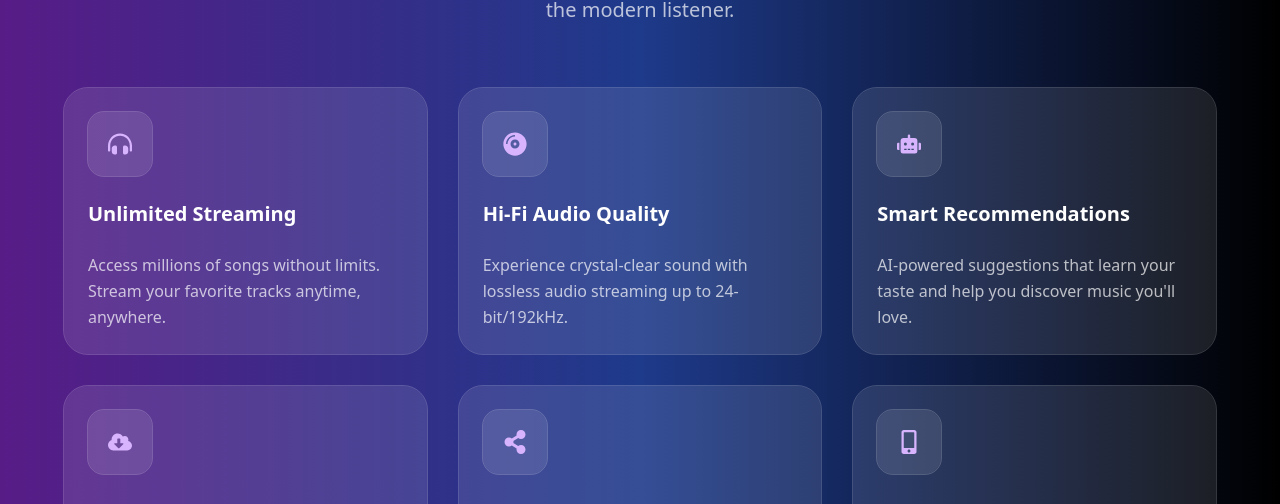
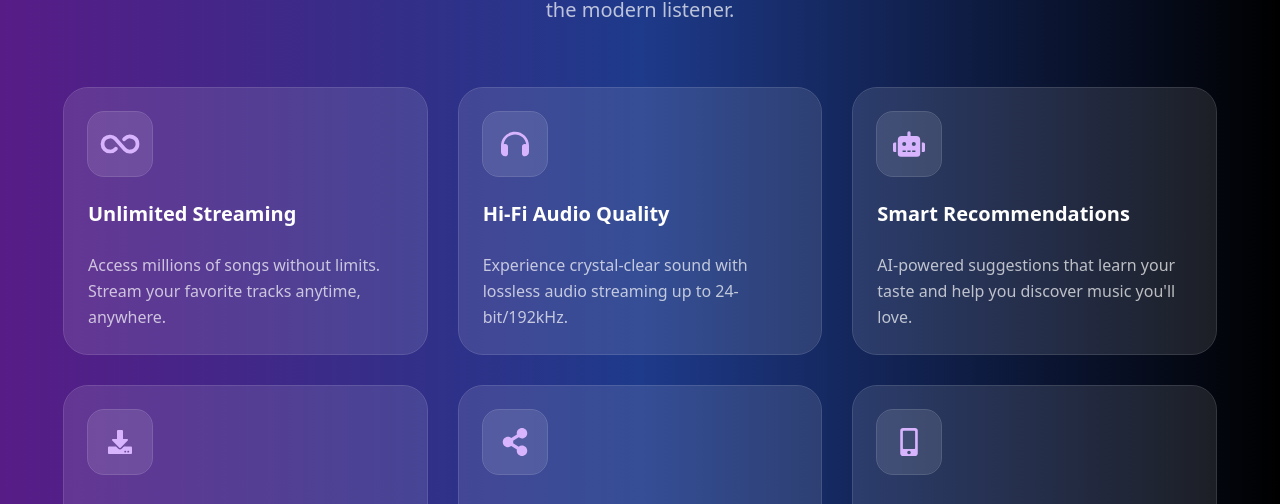
Before and after one commit to Alfianzyh/music4lyfe, a React (Vite) app: page / in a window 1280 px wide. Shown: the part 1038-1542 px from the top of the page. Built offline with nearby package versions, Linux system fonts and the light colour scheme.

Commit message:
update icon feature

```diff
--- a/src/components/FeatureSection.jsx
+++ b/src/components/FeatureSection.jsx
@@ -1,6 +1,8 @@
 import React from "react";
 import FeatureCard from "./FeatureCard";
-import { FaHeadphonesAlt, FaCompactDisc, FaRobot, FaCloudDownloadAlt, FaShareAlt, FaMobileAlt } from "react-icons/fa";
+import { FaRobot, FaDownload , FaShareAlt, FaMobileAlt } from "react-icons/fa";
+import { PiInfinityBold } from "react-icons/pi";
+import { FaHeadphones } from "react-icons/fa6";
 
 const FeatureSection = () => {
   return (
@@ -13,27 +15,27 @@ const FeatureSection = () => {
       </div>
 
       <div className="mt-16 grid gap-8 md:grid-cols-2 lg:grid-cols-3 max-w-6xl mx-auto">
-        <FeatureCard icon={<FaHeadphonesAlt className="text-purple-300 w-6 h-6" />} title="Unlimited Streaming">
+        <FeatureCard icon={<PiInfinityBold  className="text-purple-300 w-10 h-10" />} title="Unlimited Streaming">
           Access millions of songs without limits. Stream your favorite tracks anytime, anywhere.
         </FeatureCard>
 
-        <FeatureCard icon={<FaCompactDisc className="text-purple-300 w-6 h-6" />} title="Hi-Fi Audio Quality">
+        <FeatureCard icon={<FaHeadphones className="text-purple-300 w-7 h-7" />} title="Hi-Fi Audio Quality">
           Experience crystal-clear sound with lossless audio streaming up to 24-bit/192kHz.
         </FeatureCard>
 
-        <FeatureCard icon={<FaRobot className="text-purple-300 w-6 h-6" />} title="Smart Recommendations">
+        <FeatureCard icon={<FaRobot className="text-purple-300 w-8 h-8" />} title="Smart Recommendations">
           AI-powered suggestions that learn your taste and help you discover music you'll love.
         </FeatureCard>
 
-        <FeatureCard icon={<FaCloudDownloadAlt className="text-purple-300 w-6 h-6" />} title="Offline Listening">
+        <FeatureCard icon={<FaDownload  className="text-purple-300 w-6 h-6" />} title="Offline Listening">
           Download your favorite songs and playlists to enjoy music without internet connection.
         </FeatureCard>
 
-        <FeatureCard icon={<FaShareAlt className="text-purple-300 w-6 h-6" />} title="Social Sharing">
+        <FeatureCard icon={<FaShareAlt className="text-purple-300 w-7 h-7" />} title="Social Sharing">
           Share your favorite tracks and playlists with friends and see what they’re listening to.
         </FeatureCard>
 
-        <FeatureCard icon={<FaMobileAlt className="text-purple-300 w-6 h-6" />} title="Cross-Platform">
+        <FeatureCard icon={<FaMobileAlt className="text-purple-300 w-7 h-7" />} title="Cross-Platform">
           Seamlessly sync your music across all devices - phone, tablet, computer, and smart speakers.
         </FeatureCard>
       </div>
```
